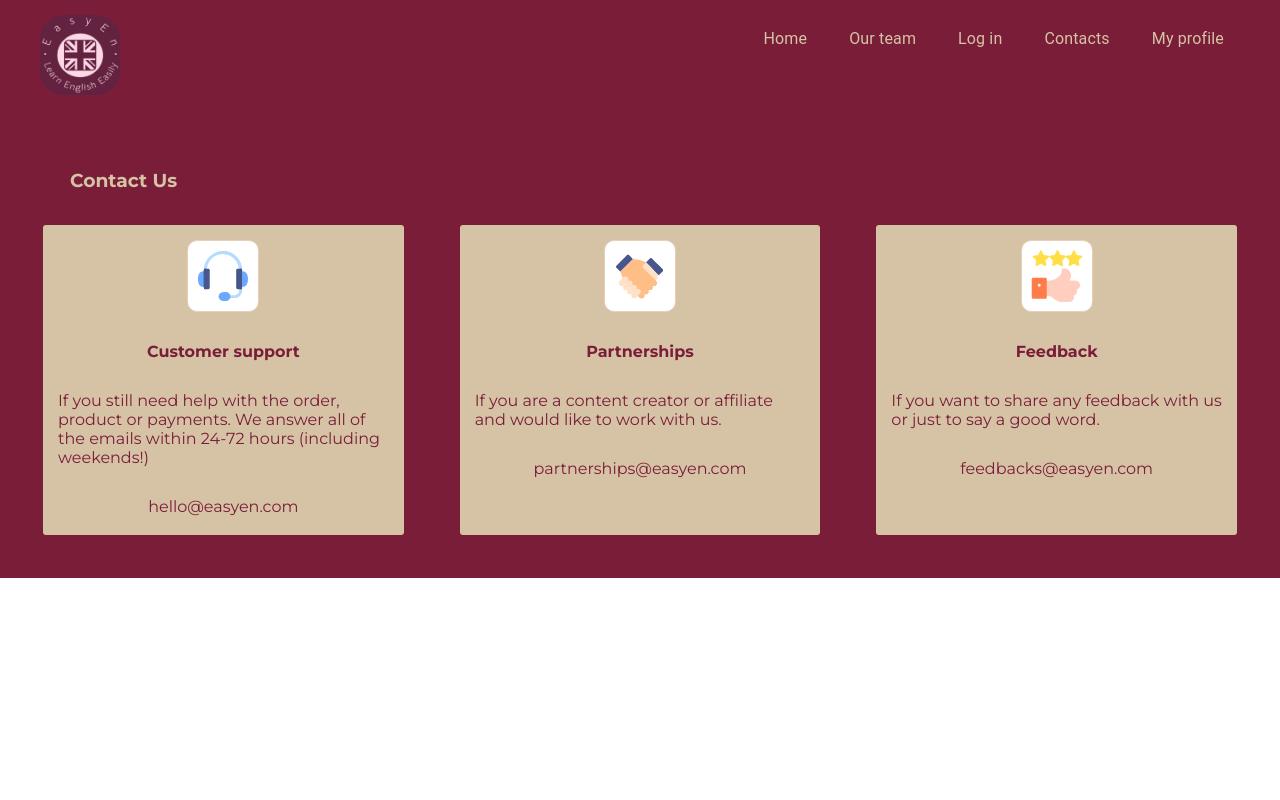
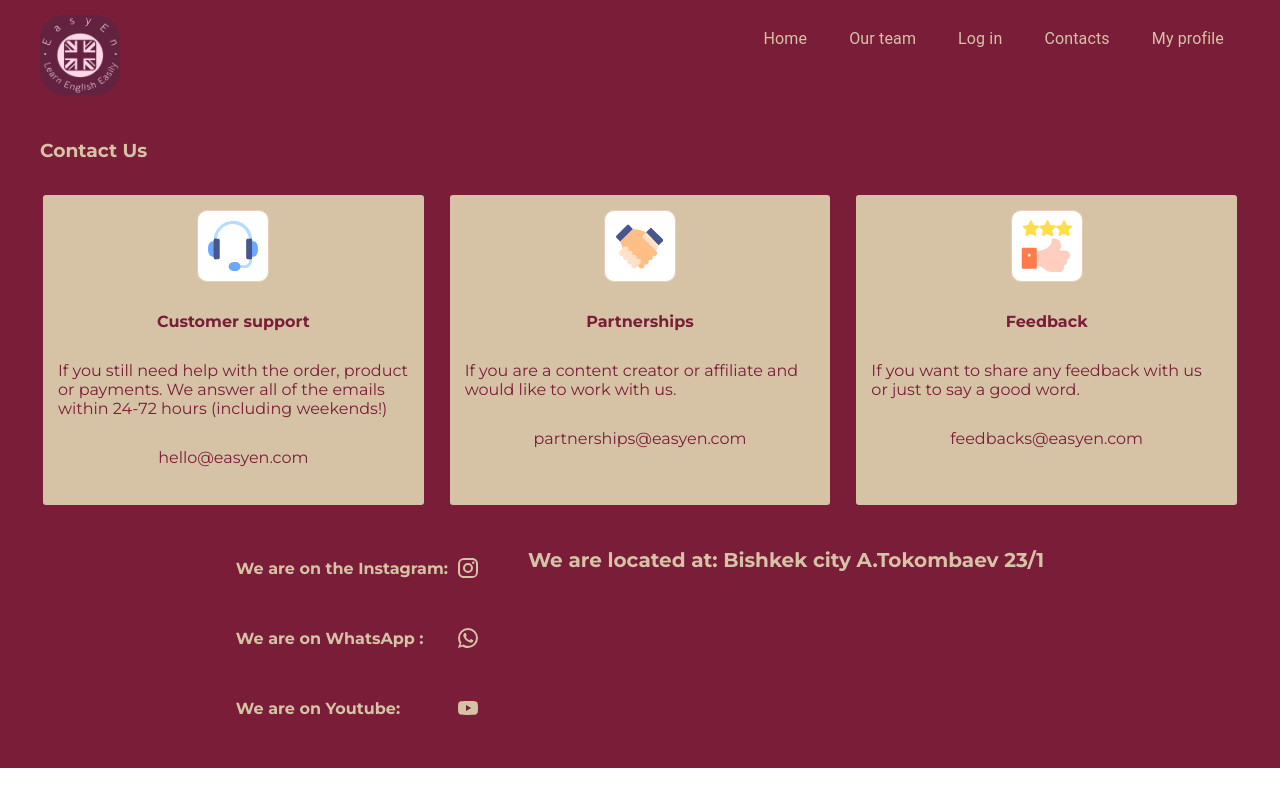
Before and after one commit to Katycha/easyen-courses, a Next.js app: page /contacts in a window 1280 px wide. Built offline with nearby package versions, Linux system fonts and the light colour scheme.

Commit message:
Social media

```diff
--- a/src/app/contacts/page.jsx
+++ b/src/app/contacts/page.jsx
@@ -1,6 +1,10 @@
 import Icon1 from "@/assets/Icon1.svg";
 import Icon2 from "@/assets/Icon2.svg";
 import Icon3 from "@/assets/Icon3.svg";
+import { IconButton } from "@mui/material";
+import InstagramIcon from "@mui/icons-material/Instagram";
+import WhatsAppIcon from "@mui/icons-material/WhatsApp";
+import YouTubeIcon from "@mui/icons-material/YouTube";
 import Image from "next/image";
 
 const Contacts = () => {
@@ -32,8 +36,8 @@ const Contacts = () => {
   ];
   return (
     <div className="tw-bg-[#7a1d39] tw-p-[40px] tw-text-[#d6c3a5]">
-      <h3 className="tw-p-[30px]">Contact Us</h3>
-      <div className="tw-flex tw-flex-col tw-gap-y-[50px] md:tw-flex md:tw-flex-row  md:tw-basis-1/3  md:tw-gap-x-[50px]  tw-items-center">
+      <h3 className="tw-pb-[30px]">Contact Us</h3>
+      <div className="tw-flex tw-flex-col tw-gap-y-[50px] md:tw-flex md:tw-flex-row  md:tw-basis-1/3  md:tw-gap-x-[20px]  tw-items-center tw-border-b-2 tw-border-b-[#d6c3a5]">
         {cards.map((item) => (
           <div
             className="tw-w-[270px] tw-h-[350px] md:tw-w-[370px] md:tw-h-[280px] tw-border-1 tw-bg-[#d6c3a5] tw-text-[#7a1d39]  tw-p-[15px] tw-border-solid tw-rounded-md tw-flex tw-items-center tw-flex-col tw-gap-y-[30px]"
@@ -46,6 +50,35 @@ const Contacts = () => {
           </div>
         ))}
       </div>
+      <div>
+        <div className="tw-flex tw-flex-col tw-gap-y-[40px] tw-mt-10 md:tw-flex md:tw-flex-row md:tw-justify-center md:tw-gap-x-[40px] ">
+          <div className="tw-flex tw-flex-col tw-gap-y-[30px]">
+            <div className="tw-flex tw-items-center tw-justify-between">
+              <h4>We are on the Instagram: </h4>
+              <IconButton sx={{ color: "#d6c3a5" }}>
+                <InstagramIcon />
+              </IconButton>
+            </div>
+            <div className="tw-flex tw-items-center  tw-justify-between">
+              <h4>We are on WhatsApp :</h4>
+              <IconButton sx={{ color: "#d6c3a5" }}>
+                <WhatsAppIcon />
+              </IconButton>
+            </div>
+            <div className="tw-flex tw-items-center  tw-justify-between">
+              <h4>We are on Youtube: </h4>
+              <IconButton sx={{ color: "#d6c3a5" }}>
+                <YouTubeIcon />
+              </IconButton>
+            </div>
+          </div>
+          <div>
+            <p className="tw-text-[16px] tw-font-bold md:tw-text-[20px]">
+              We are located at: Bishkek city A.Tokombaev 23/1
+            </p>
+          </div>
+        </div>
+      </div>
     </div>
   );
 };
--- a/src/app/ourteam/page.jsx
+++ b/src/app/ourteam/page.jsx
@@ -72,7 +72,7 @@ const Ourteam = () => {
       img: Nursultan,
       name: "Nursultan Asylov",
       id: 6,
-      university: "Bemidji State University",
+      university: "University of Massachusetts Amherst",
       country: "USA",
       test: "Duolingo 90",
       age: 26,
```
